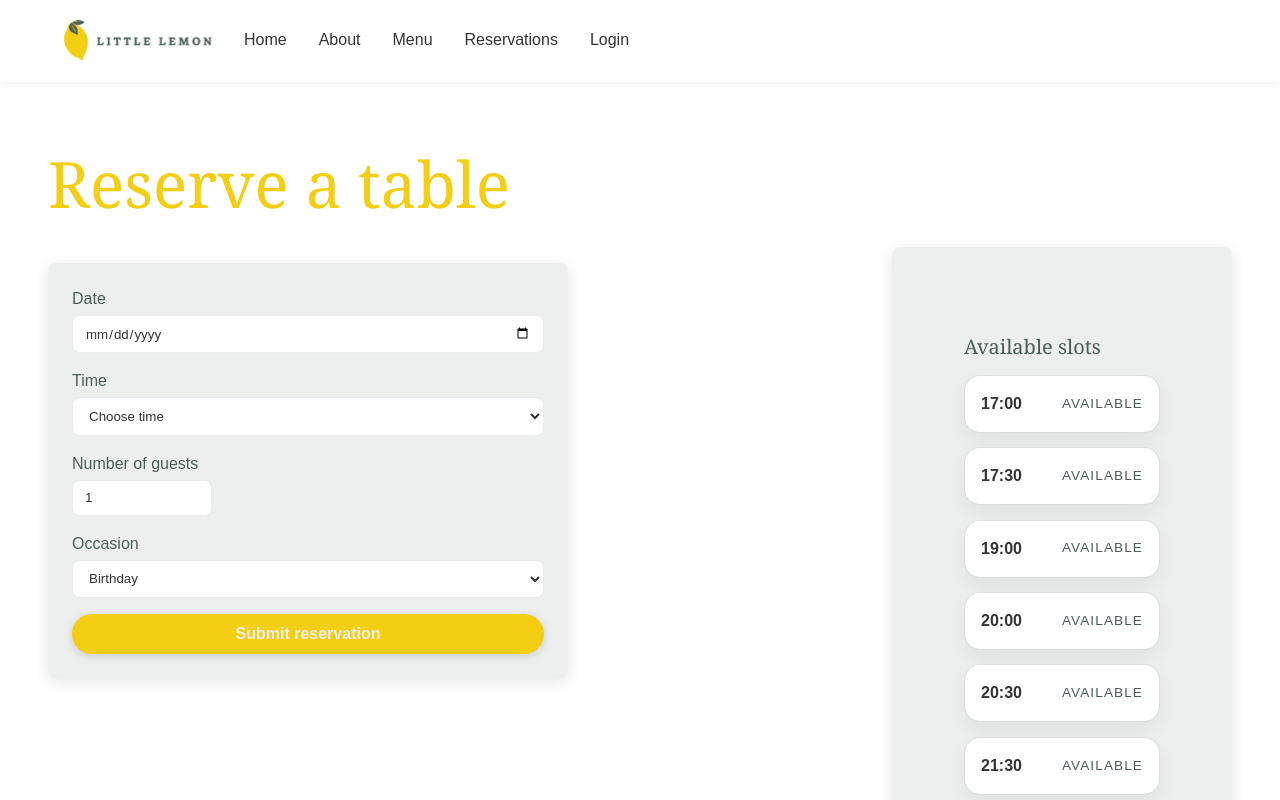
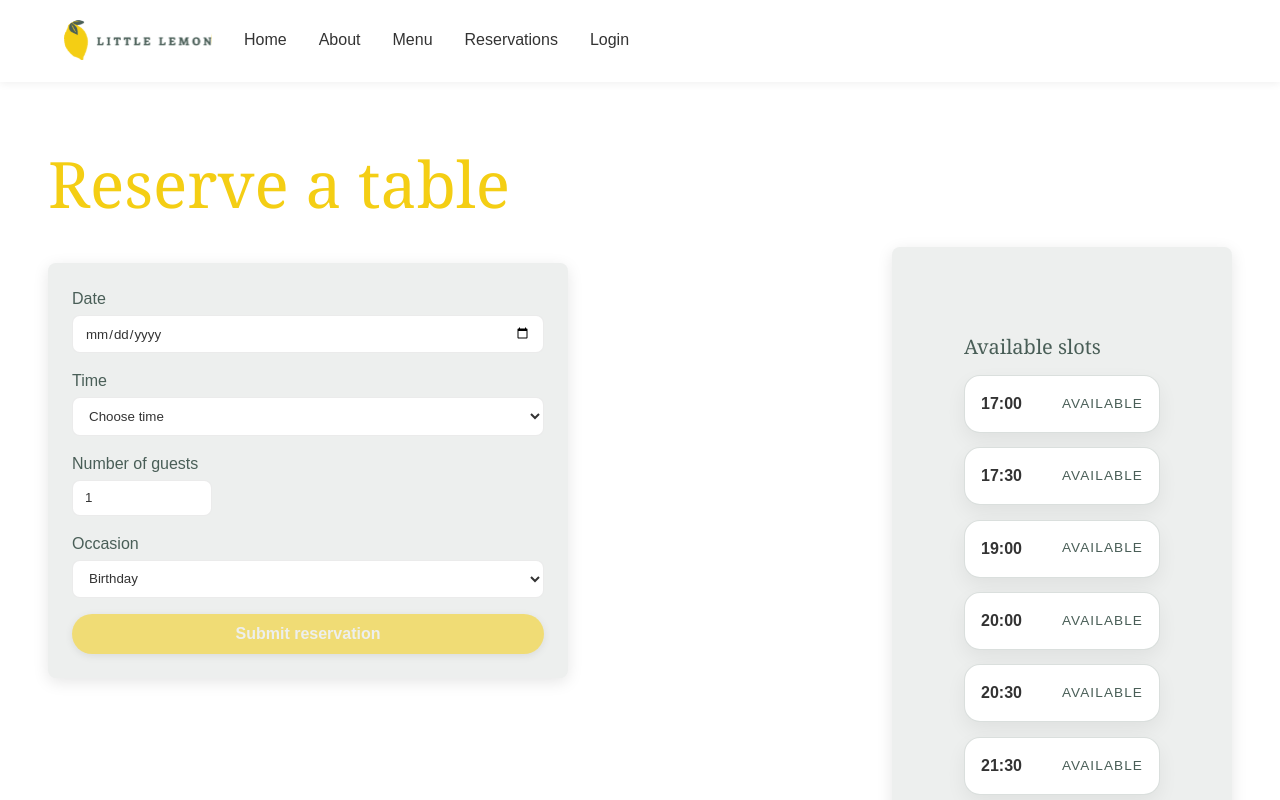
Before and after one commit to NahiyanKhandaker/Little-Lemon-Booking, a React (Create React App) app in the folder littlelemon/: page /booking in a window 1280 px wide. Shown: the top 800 px of the page. Built offline with nearby package versions, Linux system fonts and the light colour scheme.

Commit message:
Added more validation and confirmation to form

```diff
--- a/littlelemon/src/BookingForm.css
+++ b/littlelemon/src/BookingForm.css
@@ -49,6 +49,18 @@
 
 .booking-form button[type="submit"]:hover {
   transform: translateY(-1px);
+}
+
+.booking-form button[type="submit"]:disabled {
+  opacity: 0.55;
+  cursor: not-allowed;
+  transform: none;
+}
+
+.field-error {
+  margin: 0;
+  color: var(--color-error, #b00020);
+  font-size: 0.9rem;
 }
 
 @media (max-width: 600px) {
--- a/littlelemon/src/BookingForm.js
+++ b/littlelemon/src/BookingForm.js
@@ -1,4 +1,4 @@
-import React from "react";
+import React, { useMemo, useState } from "react";
 import "./BookingForm.css";
 
 function BookingForm({
@@ -15,10 +15,45 @@ function BookingForm({
   onOccasionChange,
   onSubmit,
 }) {
+  const [touched, setTouched] = useState({ date: false, time: false, guests: false });
+
+  const today = useMemo(() => {
+    const current = new Date();
+    current.setHours(0, 0, 0, 0);
+    return current;
+  }, []);
+
+  const minDate = today.toISOString().split("T")[0];
+
+  const dateError = useMemo(() => {
+    if (!date) return "Please choose a reservation date.";
+    const selectedDate = new Date(date);
+    selectedDate.setHours(0, 0, 0, 0);
+    if (selectedDate < today) return "Date cannot be in the past.";
+    return "";
+  }, [date, today]);
+
+  const timeError = useMemo(() => {
+    if (!time) return "Please choose a reservation time.";
+    if (!availableTimes.includes(time)) return "Please choose an available time.";
+    return "";
+  }, [time, availableTimes]);
+
+  const guestsError = useMemo(() => {
+    if (!guests || guests < 1 || guests > 10) return "Guests must be between 1 and 10.";
+    return "";
+  }, [guests]);
+
+  const formIsValid = !dateError && !timeError && !guestsError;
+
+  const showDateError = touched.date && dateError;
+  const showTimeError = touched.time && timeError;
+  const showGuestsError = touched.guests && guestsError;
+
   const handleSubmit = (e) => {
     e.preventDefault();
-    if (!date || !time) {
-      alert('Please select both a date and time');
+    setTouched({ date: true, time: true, guests: true });
+    if (!formIsValid) {
       return;
     }
     const reservation = { date, time, guests, occasion };
@@ -26,20 +61,24 @@ function BookingForm({
   };
 
   return (
-    <form className="booking-form" onSubmit={handleSubmit}>
+    <form className="booking-form" onSubmit={handleSubmit} noValidate>
       <div className="form-row">
         <label htmlFor="res-date">Date</label>
         <input
           type="date"
           id="res-date"
           value={date}
+          min={minDate}
+          onBlur={() => setTouched((prev) => ({ ...prev, date: true }))}
           onChange={(e) => {
             const val = e.target.value;
-            if (dispatchTimes) dispatchTimes({ type: 'update', date: val, bookings });
+            setTouched((prev) => ({ ...prev, date: true }));
+            if (dispatchTimes) dispatchTimes({ type: "update", date: val, bookings });
             if (onDateChange) onDateChange(val);
           }}
           required
         />
+        {showDateError && <p className="field-error">{dateError}</p>}
       </div>
 
       <div className="form-row">
@@ -47,7 +86,11 @@ function BookingForm({
         <select
           id="res-time"
           value={time}
-          onChange={(e) => onTimeChange && onTimeChange(e.target.value)}
+          onBlur={() => setTouched((prev) => ({ ...prev, time: true }))}
+          onChange={(e) => {
+            setTouched((prev) => ({ ...prev, time: true }));
+            onTimeChange && onTimeChange(e.target.value);
+          }}
           required
         >
           <option value="" disabled>
@@ -59,6 +102,7 @@ function BookingForm({
             </option>
           ))}
         </select>
+        {showTimeError && <p className="field-error">{timeError}</p>}
       </div>
 
       <div className="form-row">
@@ -67,11 +111,16 @@ function BookingForm({
           type="number"
           id="guests"
           value={guests}
-          onChange={(e) => onGuestsChange && onGuestsChange(parseInt(e.target.value || "0", 10))}
+          onBlur={() => setTouched((prev) => ({ ...prev, guests: true }))}
+          onChange={(e) => {
+            setTouched((prev) => ({ ...prev, guests: true }));
+            onGuestsChange && onGuestsChange(parseInt(e.target.value || "0", 10));
+          }}
           min="1"
           max="10"
           required
         />
+        {showGuestsError && <p className="field-error">{guestsError}</p>}
       </div>
 
       <div className="form-row">
@@ -87,7 +136,9 @@ function BookingForm({
       </div>
 
       <div className="form-row">
-        <button type="submit">Submit reservation</button>
+        <button type="submit" disabled={!formIsValid}>
+          Submit reservation
+        </button>
       </div>
     </form>
   );
```
